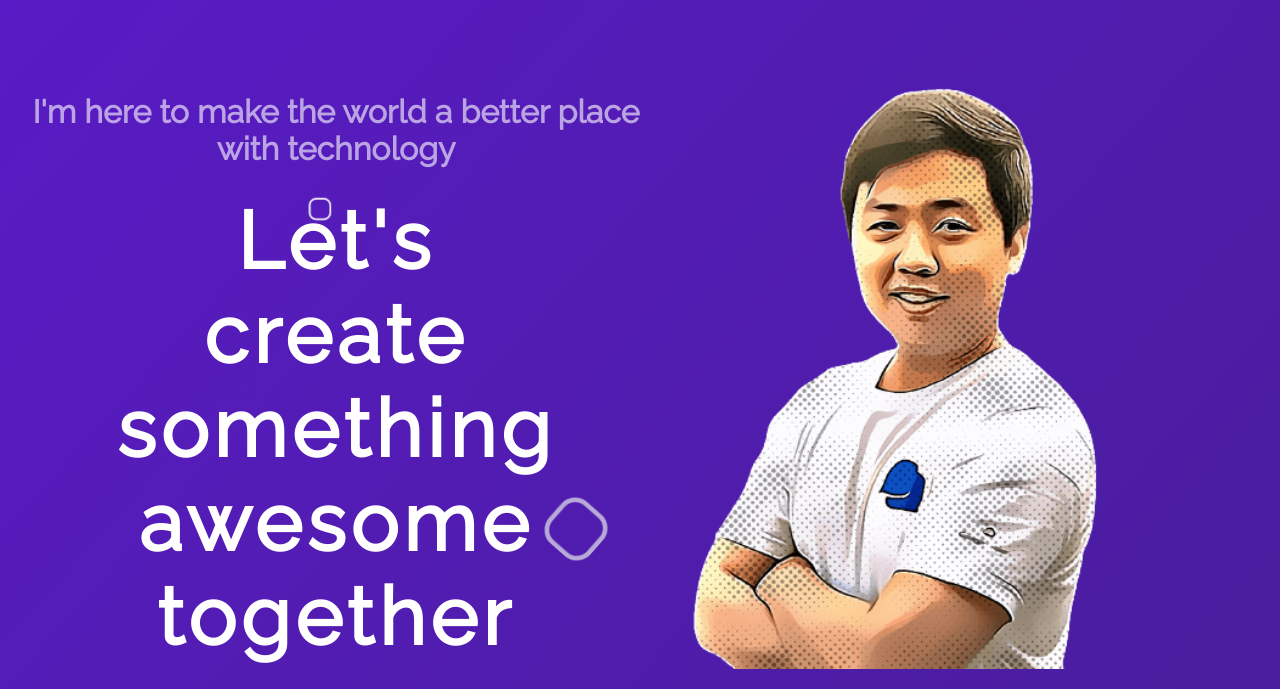
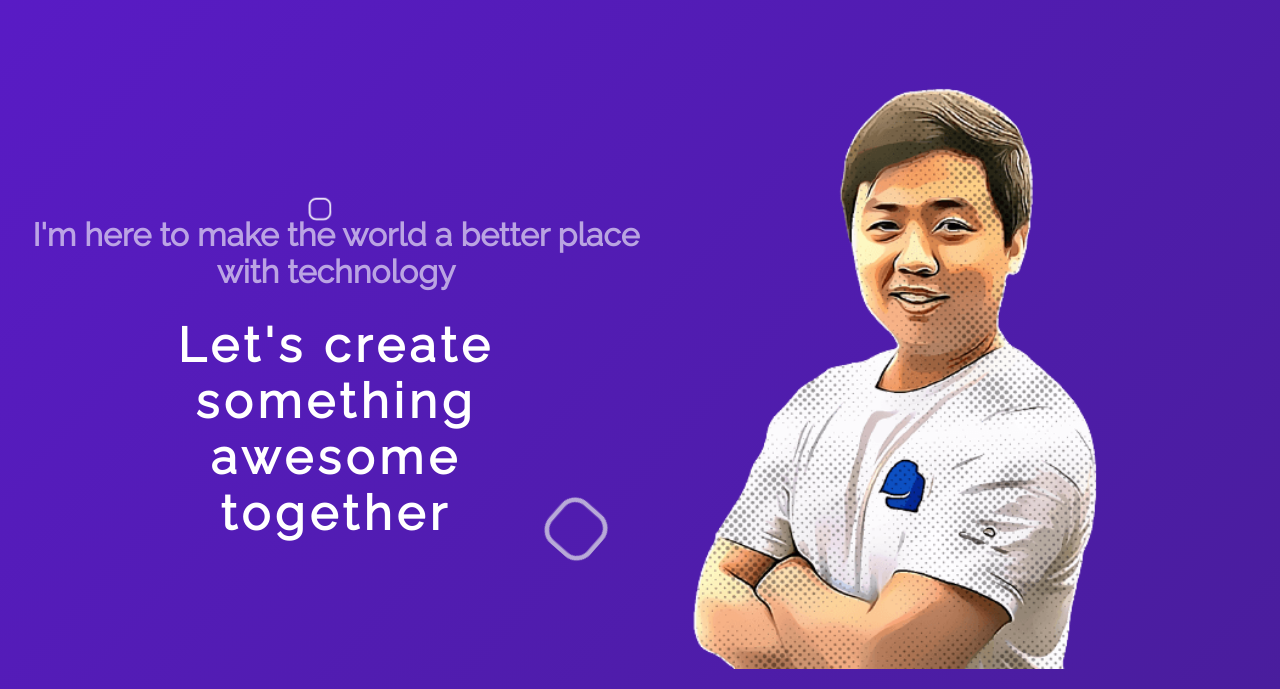
Before and after one commit to kevinasurjadi/website, a plain HTML site: page index.html in a window 1280 px wide. Shown: the part 111-800 px from the top of the page. Drawn offline with Linux system fonts and the light colour scheme.

Commit message:
update responsive

```diff
--- a/css/app.css
+++ b/css/app.css
@@ -151,7 +151,11 @@ body {
     text-align: center;
     opacity: 0.6;
 }
-
+@media screen and (max-width: 1440px) {
+    .intro .content h1 {
+        font-size: 3em;
+    }
+}
 @media screen and (max-width: 1024px) {
     .intro .content img {
         flex: 1 1 100%;
```
